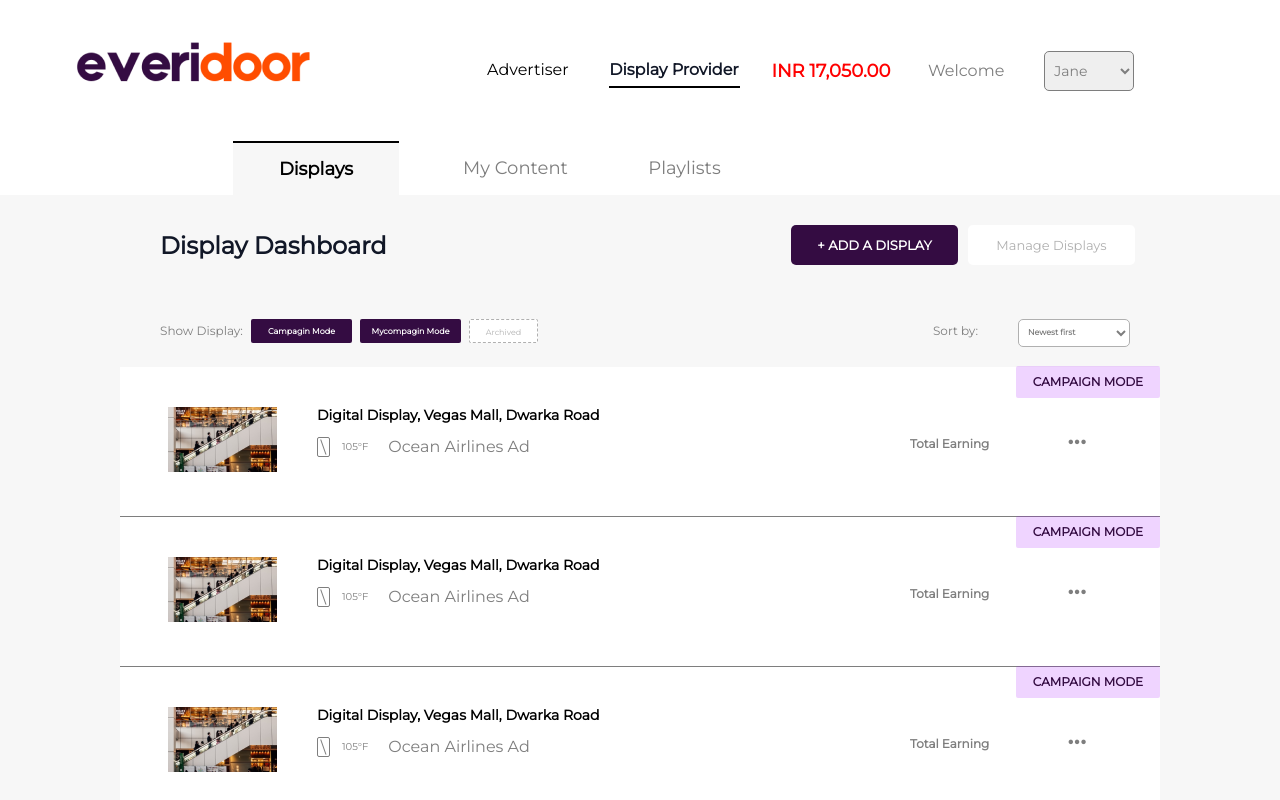
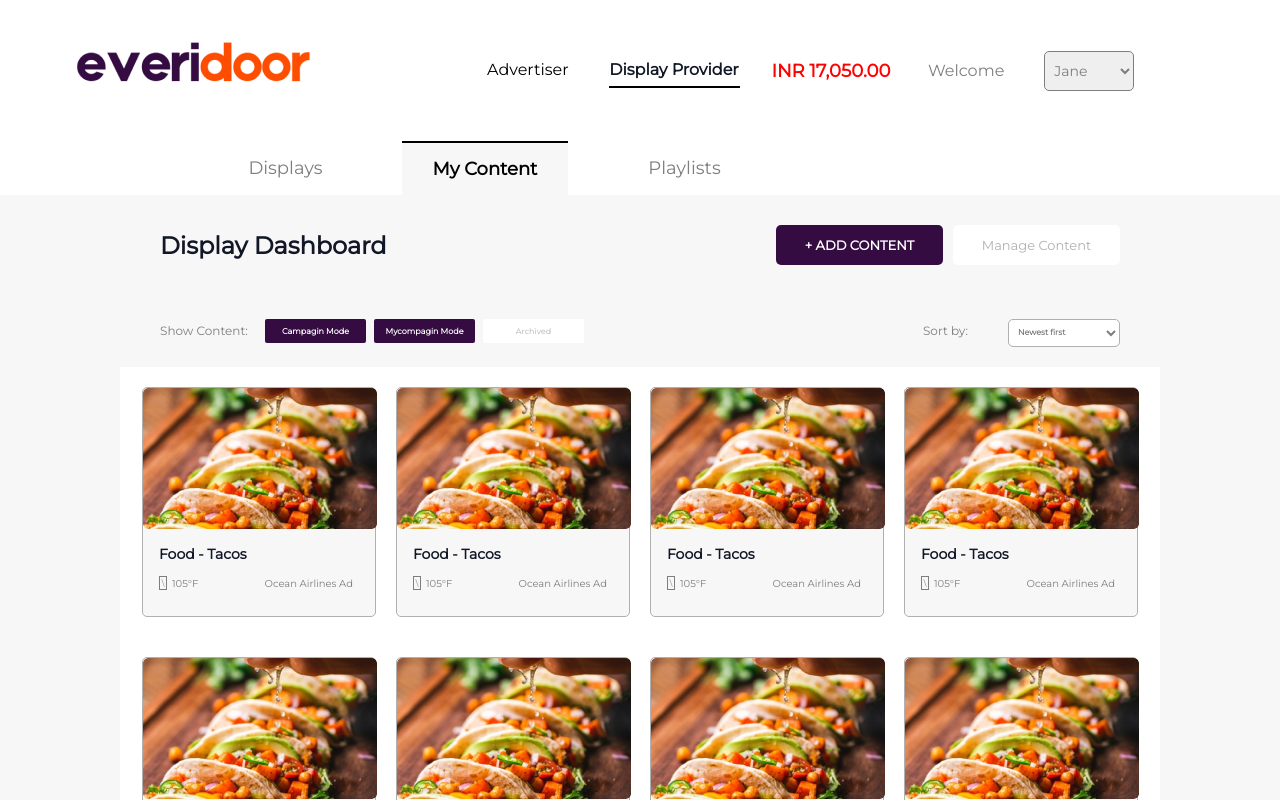
Before and after one commit to DevHimanshu630/everidoor_files, a React (Create React App) app: page /content in a window 1280 px wide. Shown: the top 800 px of the page. Built offline with nearby package versions, Linux system fonts and the light colour scheme.

Commit message:
routing complete

```diff
--- a/src/App.js
+++ b/src/App.js
@@ -1,16 +1,14 @@
 import Content from "./Components/Content/Content";
 import Dashboard from "./Components/Dashboard/Dashboard";
 import Playlist from "./Components/Playlist/Playlist";
-
+import { Routes , Route } from "react-router-dom";
 function App() {
   return (
-    <div className="App">
-
-      {/* <Playlist/>  */}
-      {/* <Content/> */}
-      <Dashboard/>
-
-    </div>
+    <Routes>
+      <Route path="/" element={ <Dashboard/>}/>
+      <Route path="/content" element={ <Content/>}/>
+      <Route path="/playlist" element={ <Playlist/>}/>
+    </Routes>
   );
 }
 
--- a/src/Components/Content/Content.jsx
+++ b/src/Components/Content/Content.jsx
@@ -3,6 +3,7 @@ import Footer from '../Footer/Footer'
 import Header from '../Header/Header'
 import styles from "./content.module.css"
 import food from "../Images/food.png"
+import { Link } from 'react-router-dom'
 export default function Content() {
     const [btn,setbtn]=useState(false)
     const handlecontent=()=>{
@@ -20,9 +21,9 @@ export default function Content() {
                 <div className="down">
                     <div className="down-list">
                         <ul className="list2 abc">
-                            <li >Displays</li>
+                            <li><Link to='/'style={{textDecoration:"none" ,color:"#7E7E7E"}}> Displays</Link></li>
                             <li className="display">My Content</li>
-                            <li>Playlists</li>
+                            <li><Link to='/playlist' style={{textDecoration:"none" ,color:"#7E7E7E"}}>Playlists</Link></li>
                         </ul>
                     </div>
                 </div>
--- a/src/Components/Dashboard/Dashboard.jsx
+++ b/src/Components/Dashboard/Dashboard.jsx
@@ -3,6 +3,7 @@ import Footer from '../Footer/Footer'
 import Header from '../Header/Header'
 import styles from "./dashboard.module.css"
 import img from "../Images/img.png"
+import { Link } from 'react-router-dom'
 export default function Dashboard() {
 
     const [btn,setbtn]=useState(false)
@@ -10,8 +11,6 @@ export default function Dashboard() {
         setbtn(!btn);
     }
   return (
-    // {styles.bannerContainer}
-    // {`${styles.btndisplay} ${styles.blue}`}
     <div>
         <main>
         <Header/>
@@ -20,8 +19,8 @@ export default function Dashboard() {
                 <div className="down-list">
                     <ul className="list2 abc">
                         <li className="display">Displays</li>
-                        <li>My Content</li>
-                        <li>Playlists</li>
+                        <li><Link to='/content' style={{textDecoration:"none" ,color:"#7E7E7E"}}>My Content</Link></li>
+                        <li><Link to='/playlist' style={{textDecoration:"none" ,color:"#7E7E7E"}}>Playlists</Link></li>
                     </ul>
                 </div>
             </div>
--- a/src/Components/Playlist/Playlist.jsx
+++ b/src/Components/Playlist/Playlist.jsx
@@ -5,6 +5,8 @@ import vector from "../Images/Vector.png"
 import logo from "../Images/everydoor.png"
 import Header from '../Header/Header'
 import Footer from '../Footer/Footer'
+import { Link } from 'react-router-dom'
+
 export default function Playlist() {
   return (
     <div>
@@ -14,8 +16,8 @@ export default function Playlist() {
             <div class="down">
                 <div class="down-list">
                     <ul class="list2 abc">
-                        <li>Displays</li>
-                        <li>My Content</li>
+                        <li><Link to='/' style={{textDecoration:"none" ,color:"#7E7E7E"}}>Displays</Link></li>
+                        <li><Link to='/content' style={{textDecoration:"none" ,color:"#7E7E7E"}}>My Content</Link></li>
                         <li class="display">Playlists</li>
                     </ul>
                 </div>
--- a/src/index.js
+++ b/src/index.js
@@ -2,10 +2,12 @@ import React from 'react';
 import ReactDOM from 'react-dom/client';
 import './index.css';
 import App from './App';
-
+import { BrowserRouter } from "react-router-dom";
 const root = ReactDOM.createRoot(document.getElementById('root'));
 root.render(
+    <BrowserRouter>
     <App />
+    </BrowserRouter>
 );
 
 // If you want to start measuring performance in your app, pass a function
```
